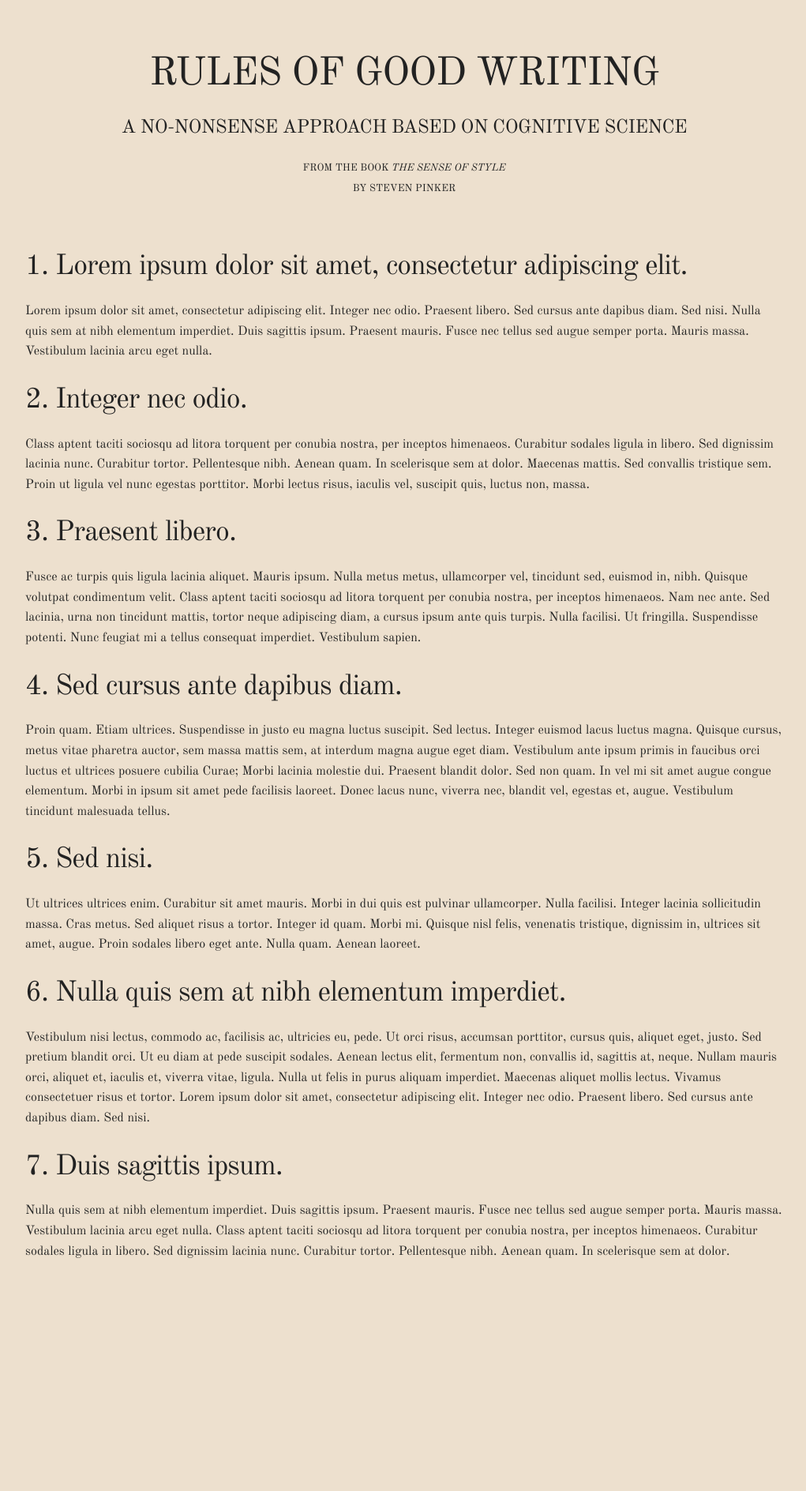
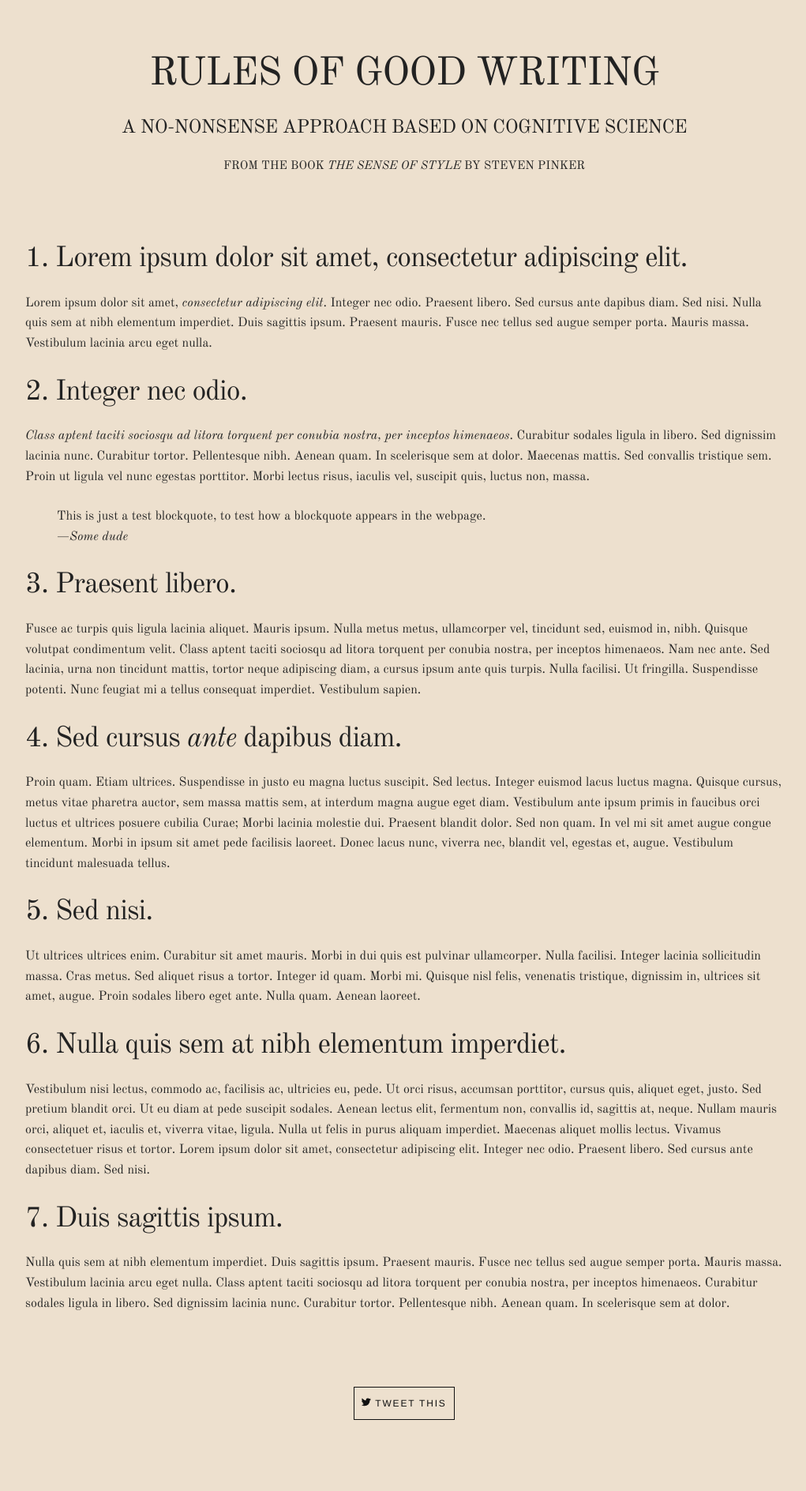
Before and after one commit to mrzool/good-writing, a Jekyll site: the page built from index.md, in a window 1280 px wide. Shown: the whole page at 79% size, without its empty margins (128-1149 px from the left). Built offline with Jekyll 4.4.1, drawn with Linux system fonts in a browser that asks for light colours; before the commit the page ends 1623 px from its top, so only the background shows below that.

Commit message:
Add footer with tweet this button

```diff
--- /dev/null
+++ b/_includes/_footer.html
@@ -0,0 +1,12 @@
+<footer>
+
+  <h4>
+    <a href="#" class="btn btn--s">
+      <svg id="twitter" class="icon" xmlns="http://www.w3.org/2000/svg" viewBox="0 0 32 32" fill="currentcolor">
+        <path d="M2 4 C6 8 10 12 15 11 A6 6 0 0 1 22 4 A6 6 0 0 1 26 6 A8 8 0 0 0 31 4 A8 8 0 0 1 28 8 A8 8 0 0 0 32 7 A8 8 0 0 1 28 11 A18 18 0 0 1 10 30 A18 18 0 0 1 0 27 A12 12 0 0 0 8 24 A8 8 0 0 1 3 20 A8 8 0 0 0 6 19.5 A8 8 0 0 1 0 12 A8 8 0 0 0 3 13 A8 8 0 0 1 2 4 "></path>
+      </svg>
+      <span>Tweet this</span>
+    </a>
+  </h4>
+
+</footer>
--- a/_includes/_header.html
+++ b/_includes/_header.html
@@ -1,5 +1,9 @@
 <header>
+
   <h1>{{ site.name }}</h1>
+
   <h5>A no-nonsense approach based on cognitive science</h5>
-  <small>From the book <i>The Sense of Style</i><br> by Steven Pinker</small>
+
+  <h6>From the book <br class="mobile-break"><i>The Sense of Style</i><br class="mobile-break"> by Steven Pinker</h6>
+
 </header>
--- a/_layouts/default.html
+++ b/_layouts/default.html
@@ -13,5 +13,7 @@
 
     </div>
 
+    {% include _footer.html %}
+
   </body>
 </html>
--- a/index.md
+++ b/index.md
@@ -4,17 +4,20 @@ layout: default
 
 ### 1. Lorem ipsum dolor sit amet, consectetur adipiscing elit.
 
-Lorem ipsum dolor sit amet, consectetur adipiscing elit. Integer nec odio. Praesent libero. Sed cursus ante dapibus diam. Sed nisi. Nulla quis sem at nibh elementum imperdiet. Duis sagittis ipsum. Praesent mauris. Fusce nec tellus sed augue semper porta. Mauris massa. Vestibulum lacinia arcu eget nulla.
+Lorem ipsum dolor sit amet, *consectetur adipiscing elit*. Integer nec odio. Praesent libero. Sed cursus ante dapibus diam. Sed nisi. Nulla quis sem at nibh elementum imperdiet. Duis sagittis ipsum. Praesent mauris. Fusce nec tellus sed augue semper porta. Mauris massa. Vestibulum lacinia arcu eget nulla.
 
 ### 2. Integer nec odio.
 
-Class aptent taciti sociosqu ad litora torquent per conubia nostra, per inceptos himenaeos. Curabitur sodales ligula in libero. Sed dignissim lacinia nunc. Curabitur tortor. Pellentesque nibh. Aenean quam. In scelerisque sem at dolor. Maecenas mattis. Sed convallis tristique sem. Proin ut ligula vel nunc egestas porttitor. Morbi lectus risus, iaculis vel, suscipit quis, luctus non, massa.
+*Class aptent taciti sociosqu ad litora torquent per conubia nostra, per inceptos himenaeos*. Curabitur sodales ligula in libero. Sed dignissim lacinia nunc. Curabitur tortor. Pellentesque nibh. Aenean quam. In scelerisque sem at dolor. Maecenas mattis. Sed convallis tristique sem. Proin ut ligula vel nunc egestas porttitor. Morbi lectus risus, iaculis vel, suscipit quis, luctus non, massa.
+
+> This is just a test blockquote, to test how a blockquote appears in the webpage.
+> ---<cite>Some dude</cite>
 
 ### 3. Praesent libero.
 
 Fusce ac turpis quis ligula lacinia aliquet. Mauris ipsum. Nulla metus metus, ullamcorper vel, tincidunt sed, euismod in, nibh. Quisque volutpat condimentum velit. Class aptent taciti sociosqu ad litora torquent per conubia nostra, per inceptos himenaeos. Nam nec ante. Sed lacinia, urna non tincidunt mattis, tortor neque adipiscing diam, a cursus ipsum ante quis turpis. Nulla facilisi. Ut fringilla. Suspendisse potenti. Nunc feugiat mi a tellus consequat imperdiet. Vestibulum sapien.
 
-### 4. Sed cursus ante dapibus diam.
+### 4. Sed cursus *ante* dapibus diam.
 
 Proin quam. Etiam ultrices. Suspendisse in justo eu magna luctus suscipit. Sed lectus. Integer euismod lacus luctus magna. Quisque cursus, metus vitae pharetra auctor, sem massa mattis sem, at interdum magna augue eget diam. Vestibulum ante ipsum primis in faucibus orci luctus et ultrices posuere cubilia Curae; Morbi lacinia molestie dui. Praesent blandit dolor. Sed non quam. In vel mi sit amet augue congue elementum. Morbi in ipsum sit amet pede facilisis laoreet. Donec lacus nunc, viverra nec, blandit vel, egestas et, augue. Vestibulum tincidunt malesuada tellus.
 
--- a/package.json
+++ b/package.json
@@ -21,6 +21,7 @@
   "homepage": "https://github.com/mrzool/good-writing",
   "devDependencies": {
     "browser-sync": "^1.9.1",
+    "btns": "^1.0.1",
     "gulp": "^3.8.10",
     "gulp-autoprefixer": "^2.1.0",
     "gulp-concat": "^2.4.3",
```
Also changed, not shown: css/btns.css (added, +188 -0 lines), css/skeleton.css (+18 -3 lines), css/normalize.css, css/prod/s.min.css.
